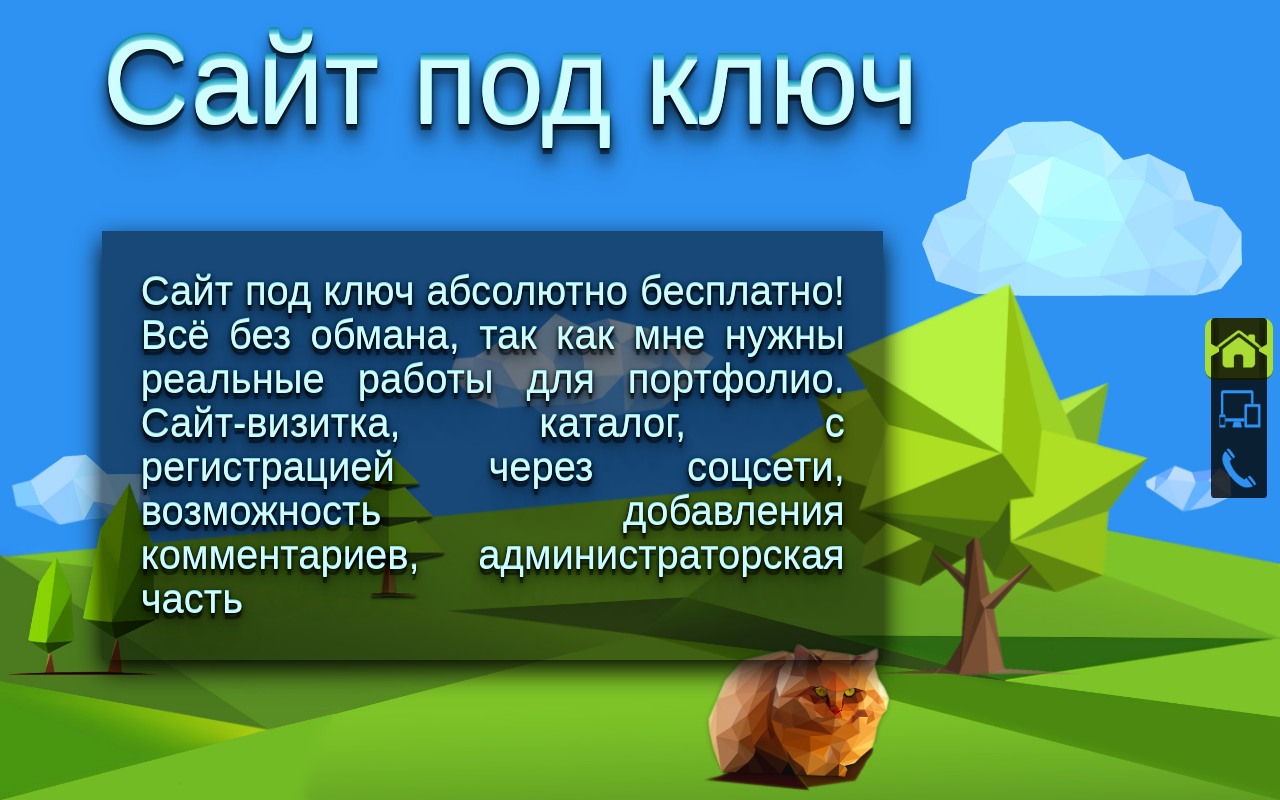
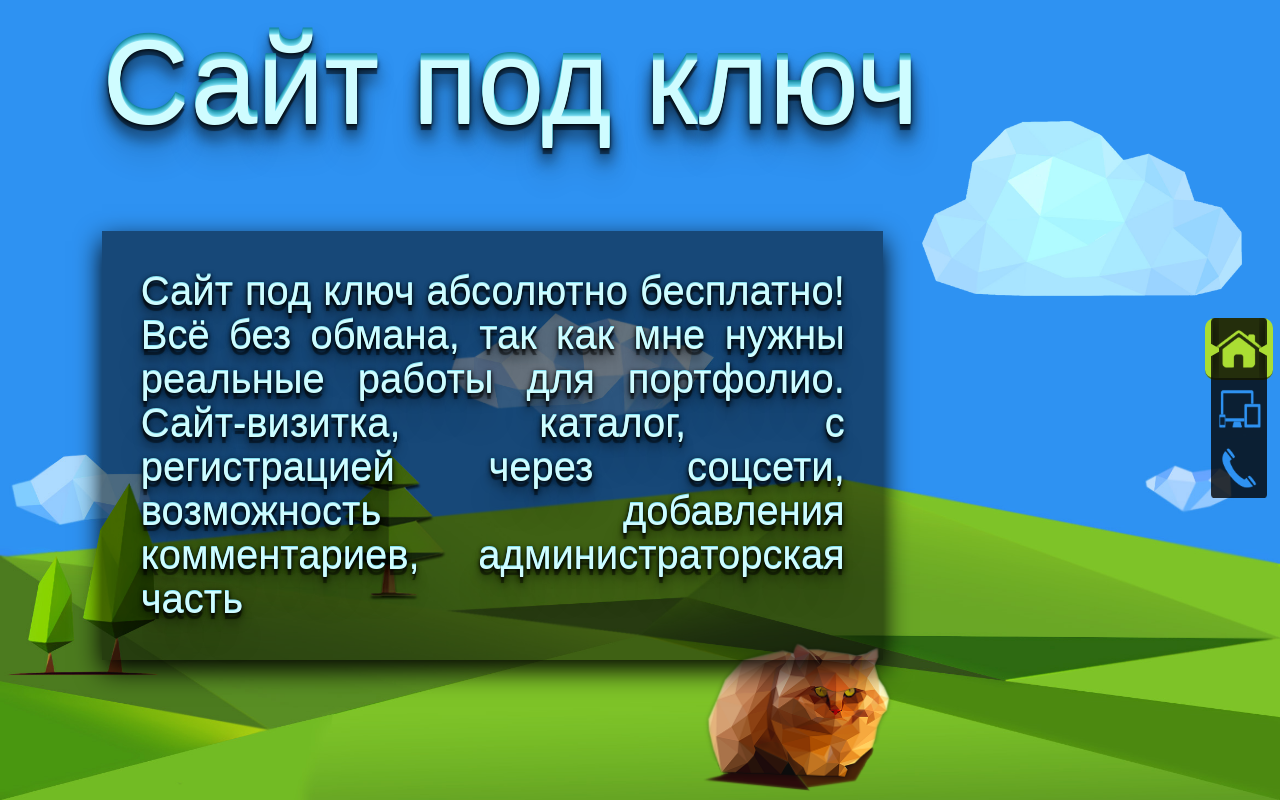
Before and after one commit to andronpl93/platonow, a Django app: page / in a window 1280 px wide. Run offline with Django 3.2, Linux system fonts and the light colour scheme; some libraries are stand-ins or nearby versions.

```diff
--- a/cube/static/css/polygon.css
+++ b/cube/static/css/polygon.css
@@ -23,9 +23,7 @@
 .active #cloud{
     right: 3%;
 }
-.active #wrapPol:after{
-    right:10%;
-}
+
 
 #cloud{
        top:12%;
@@ -37,7 +35,7 @@
 #wrapPol:after{
        content: "";
        width:50%;
-       height:50%;
+       height:10%;
        bottom:15%;
        right:-10%;
        z-index: 1;
```
